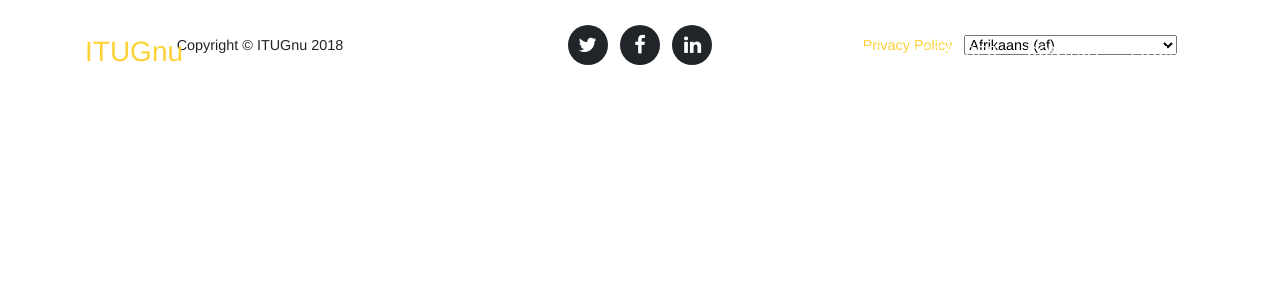
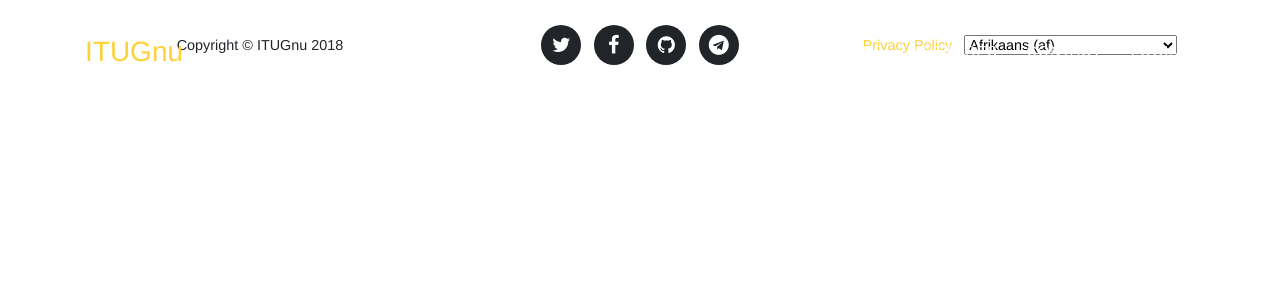
Before and after one commit to itugnu/website, a Django app: template web/templates/base.html in a window 1280 px wide. Shown: the top 300 px of the page. Run offline with Django 3.2, Linux system fonts and the light colour scheme; the template is opened without the code that fills it, so the values that code supplies are empty; parts of the project's set-up code (start-up, migrations or seed data) failed here and were passed over; some libraries are stand-ins or nearby versions.

Commit message:
base.html footer updated. href links added.

```diff
--- a/web/templates/base.html
+++ b/web/templates/base.html
@@ -78,18 +78,23 @@
           <div class="col-md-4">
             <ul class="list-inline social-buttons">
               <li class="list-inline-item">
-                <a href="#">
+                <a href="https://twitter.com/ituoy">
                   <i class="fa fa-twitter"></i>
                 </a>
               </li>
               <li class="list-inline-item">
-                <a href="#">
+                <a href="https://www.facebook.com/ItuOzgurYazilim/">
                   <i class="fa fa-facebook"></i>
                 </a>
               </li>
               <li class="list-inline-item">
-                <a href="#">
-                  <i class="fa fa-linkedin"></i>
+                <a href="https://github.com/itugnu">
+                  <i class="fa fa-github"></i>
+                </a>
+              </li>
+              <li class="list-inline-item">
+                <a href="https://t.me/itugnu">
+                  <i class="fa fa-telegram"></i>
                 </a>
               </li>
             </ul>
```
